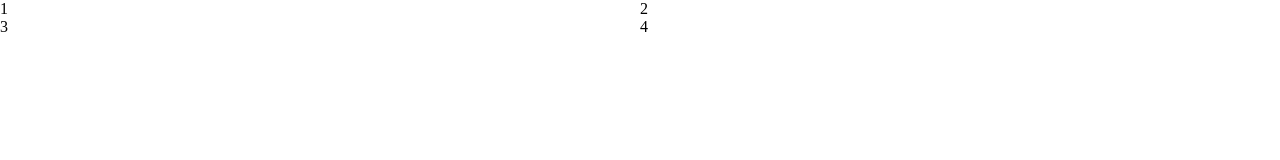
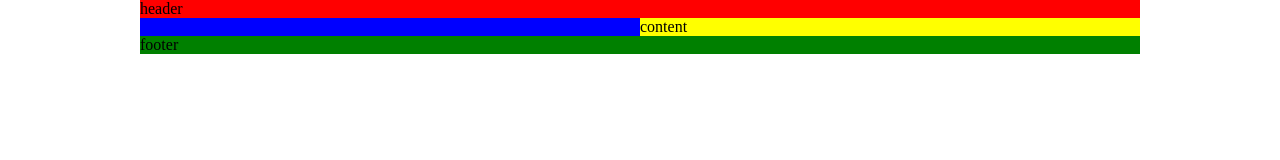
Before and after one commit to JimeBlue/ResponsiveLayout, a plain HTML site: page index.html in a window 1280 px wide. Drawn offline with Linux system fonts and the light colour scheme.

Commit message:
define grid template areas

```diff
--- a/index.html
+++ b/index.html
@@ -9,10 +9,10 @@
   </head>
   <body>
     <div class="grid">
-      <header class="header">1</header>
-      <aside class="aside">2</aside>
-      <main class="content">3</main>
-      <footer class="footer">4</footer>
+      <header class="header">header</header>
+      <aside class="aside"></aside>
+      <main class="content">content</main>
+      <footer class="footer">footer</footer>
     </div>
   </body>
 </html>
--- a/style.css
+++ b/style.css
@@ -3,16 +3,31 @@
   padding: 0;
 }
 
-/* note: just to highlight different sections */
-.grid div:nth-child(even) {
+.grid {
+  display: grid;
+  grid-template-columns: 1fr 500px 500px 1fr;
+  grid-template-areas:
+    '. header header .'
+    '. aside content .'
+    '. footer footer .';
+}
+
+.header {
+  grid-area: header;
   background-color: red;
 }
 
-.grid div:nth-child(odd) {
+.aside {
+  grid-area: aside;
+  background-color: blue;
+}
+
+.content {
+  grid-area: content;
+  background-color: yellow;
+}
+
+.footer {
+  grid-area: footer;
   background-color: green;
 }
-
-.grid {
-  display: grid;
-  grid-template-columns: 1fr 1fr;
-}
```
